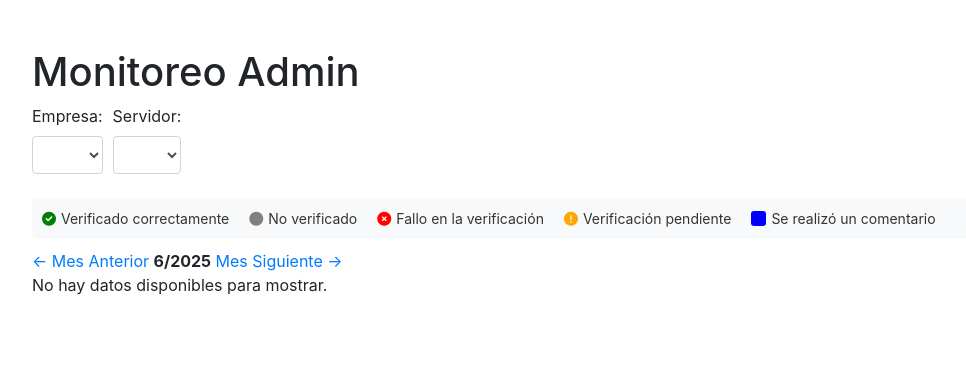
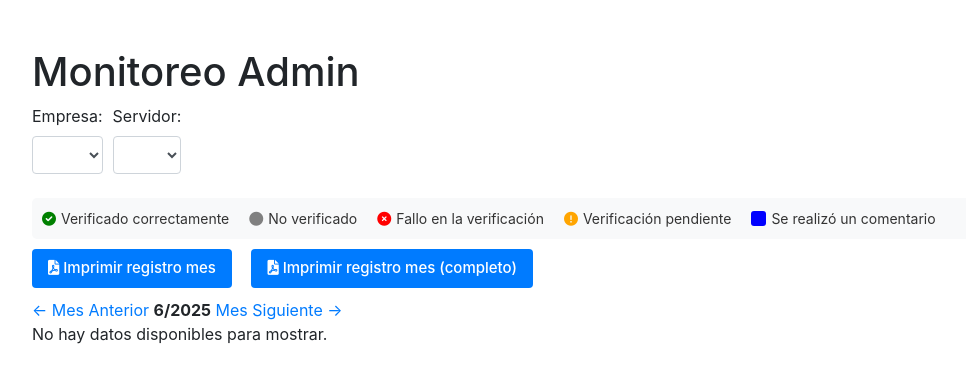
Before and after one commit to juanjca1990/bitacora, a Django app: page /AppCrud/monitoreo_admin/2025-06-01/ in a window 1280 px wide. Shown: the part 71-454 px from the top of the page, without its empty margins (68-1034 px from the left). Run offline with Django 4.2, Linux system fonts and the light colour scheme; the visitor is signed in with stand-in values (Sample User, id 1); data that the repository does not hold is empty; some libraries are stand-ins or nearby versions.

Commit message:
feat(imprimir): agrego impresion completa de registros

```diff
--- a/AppCrud/templates/AppCrud/monitor_admin.html
+++ b/AppCrud/templates/AppCrud/monitor_admin.html
@@ -25,6 +25,29 @@
         textarea { width: 100%; height: 100px; padding: 8px; margin-top: 10px; border: 1px solid #ccc;}
         .submit-btn { margin-top: 10px; padding: 8px 16px; background-color: #4CAF50; color: white; border: none; cursor: pointer;}
         .submit-btn:hover { background-color: #45a049; }
+
+        .btn {
+        display: inline-block;
+        padding: 8px 16px;
+        font-size: 15px;
+        font-weight: 500;
+        color: #fff;
+        background-color: #007bff;
+        border: none;
+        border-radius: 4px;
+        text-decoration: none;
+        margin-right: 5px;
+        transition: background 0.2s;
+        }
+        .btn-secondary {
+            background-color: #6c757d;
+        }
+        .btn:hover {
+            background-color: #0056b3;
+        }
+        .btn-secondary:hover {
+            background-color: #565e64;
+        }
     </style>
 </head>
 {% load custom_filters %}
@@ -63,6 +86,14 @@
         <div class="icono-item"><i class="fas fa-times-circle icono-rojo"></i> Fallo en la verificación</div>
         <div class="icono-item"><i class="fas fa-exclamation-circle icono-amarillo"></i> Verificación pendiente</div>
         <div class="icono-item"><div class="cuadro-azul"></div> Se realizó un comentario</div>
+    </div>
+    <div class="nav-referencia-estados" style="margin-bottom: 10px;">
+        <a href="{% url 'imprimirRegistroMes' mes=mes anio=anio empresa_id=empresa.id %}" class="btn btn-primary">
+            <i class="fas fa-file-pdf"></i> Imprimir registro mes
+        </a>
+        <a href="{% url 'imprimirRegistroMesCompleto' mes=mes anio=anio empresa_id=empresa.id %}" class="btn btn-primary" style="margin-left: 10px;">
+            <i class="fas fa-file-pdf"></i> Imprimir registro mes (completo)
+        </a>
     </div>
     <div class="nav-meses">
         <a href="{% url 'cambiarFechaMonitor' %}?mes={{ mes_anterior }}&anio={{ anio_anterior }}&empresa_id={{ empresa.id }}{% if servidor_id %}&servidor_id={{ servidor_id }}{% endif %}&admin=1">← Mes Anterior</a>
--- a/AppCrud/urls.py
+++ b/AppCrud/urls.py
@@ -66,4 +66,5 @@ urlpatterns = [
     path('cambiar_usuario/', cambiar_usuario, name='cambiar_usuario'),
     path('cambiarFechaMonitor/',cambiarFechaMonitor, name='cambiarFechaMonitor'),
 
+    path('imprimirRegistroMesCompleto/<int:mes>/<int:anio>/<int:empresa_id>/', imprimirRegistroMesCompleto, name="imprimirRegistroMesCompleto"),
 ]
--- a/AppCrud/views.py
+++ b/AppCrud/views.py
@@ -30,6 +30,7 @@ from reportlab.platypus import SimpleDocTemplate, Table, TableStyle, Paragraph
 from reportlab.lib.styles import getSampleStyleSheet
 from reportlab.lib import colors
 import io
+from reportlab.platypus import Spacer
 
 def inicio(request):
     mensaje = request.GET.get('mensaje', '')
@@ -1175,3 +1176,58 @@ def imprimirRegistroMes(request, mes, anio, empresa_id):
 
     buffer.seek(0)
     return FileResponse(buffer, as_attachment=True, filename=f"Registro_{mes}_{anio}.pdf")
+
+def imprimirRegistroMesCompleto(request, mes, anio, empresa_id):
+    empresa = get_object_or_404(Empresa, id=empresa_id)
+    servidores = Servidor.objects.filter(empresa=empresa)
+    registros = Registro.objects.filter(servidor__in=servidores)
+
+    # Obtener todos los estados del mes y año indicados, sin filtro
+    estados = Estado.objects.filter(
+        registro_verificado__in=registros,
+        fecha__year=anio,
+        fecha__month=mes
+    ).select_related('registro_verificado', 'servidor')
+
+    estados = estados.order_by('servidor__nombre', 'registro_verificado__nombre', 'fecha')
+
+    buffer = io.BytesIO()
+    pdf = SimpleDocTemplate(buffer, pagesize=landscape(letter), rightMargin=20, leftMargin=20, topMargin=20, bottomMargin=20)
+
+    styles = getSampleStyleSheet()
+    styleN = styles["Normal"]
+    styleTitle = styles["Title"]
+
+    elements = [Paragraph(str(empresa.nombre), styleTitle), Spacer(1, 12)]
+
+    data = [["Servidor", "Registro", "Descripción", "Comentario", "Estado", "Fecha"]]
+
+    for estado in estados:
+        data.append([
+            Paragraph(estado.servidor.nombre or "", styleN),
+            Paragraph(estado.registro_verificado.nombre or "", styleN),
+            Paragraph(estado.registro_verificado.descripcion or "", styleN),
+            Paragraph(estado.descripcion or "", styleN),
+            Paragraph(estado.tipo_verificacion.capitalize() if estado.tipo_verificacion else "", styleN),
+            Paragraph(estado.fecha.strftime("%d-%m-%Y") if estado.fecha else "", styleN),
+        ])
+
+    table = Table(data, colWidths=[80, 80, 200, 200, 80, 80])
+    table.setStyle(TableStyle([
+        ('BACKGROUND', (0, 0), (-1, 0), colors.grey),
+        ('TEXTCOLOR', (0, 0), (-1, 0), colors.whitesmoke),
+        ('FONTNAME', (0, 0), (-1, 0), 'Helvetica-Bold'),
+        ('ALIGN', (0, 0), (-1, -1), 'CENTER'),
+        ('BOTTOMPADDING', (0, 0), (-1, 0), 12),
+        ('BACKGROUND', (0, 1), (-1, -1), colors.beige),
+        ('GRID', (0, 0), (-1, -1), 1, colors.black),
+        ('FONTNAME', (0, 1), (-1, -1), 'Helvetica'),
+        ('TOPPADDING', (0, 1), (-1, -1), 6),
+        ('BOTTOMPADDING', (0, 1), (-1, -1), 6),
+    ]))
+
+    elements.append(table)
+    pdf.build(elements)
+
+    buffer.seek(0)
+    return FileResponse(buffer, as_attachment=True, filename=f"RegistroCompleto_{mes}_{anio}.pdf")
```
Also changed, not shown: AppCrud/templates/AppCrud/monitoreo.html (+30 -5 lines).
